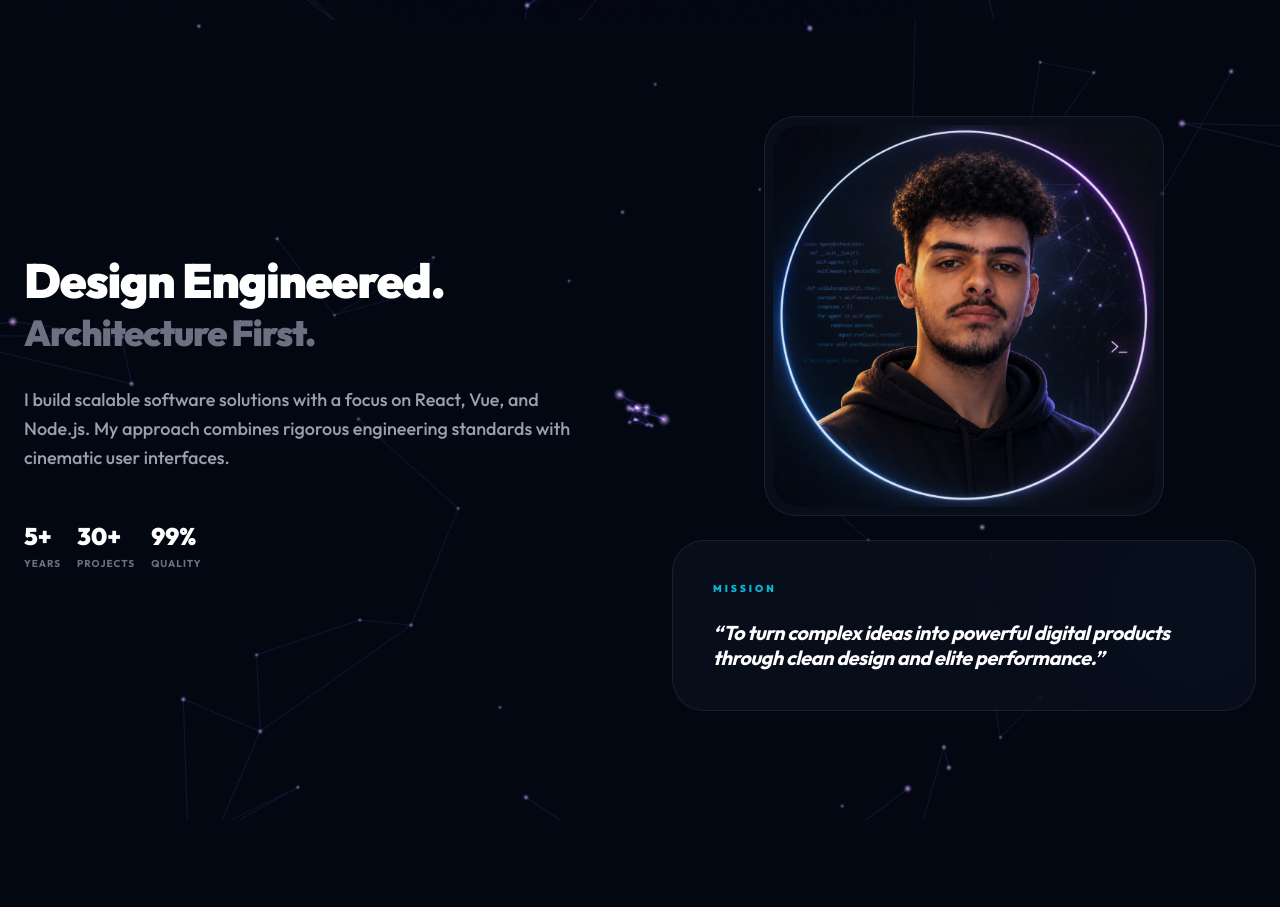
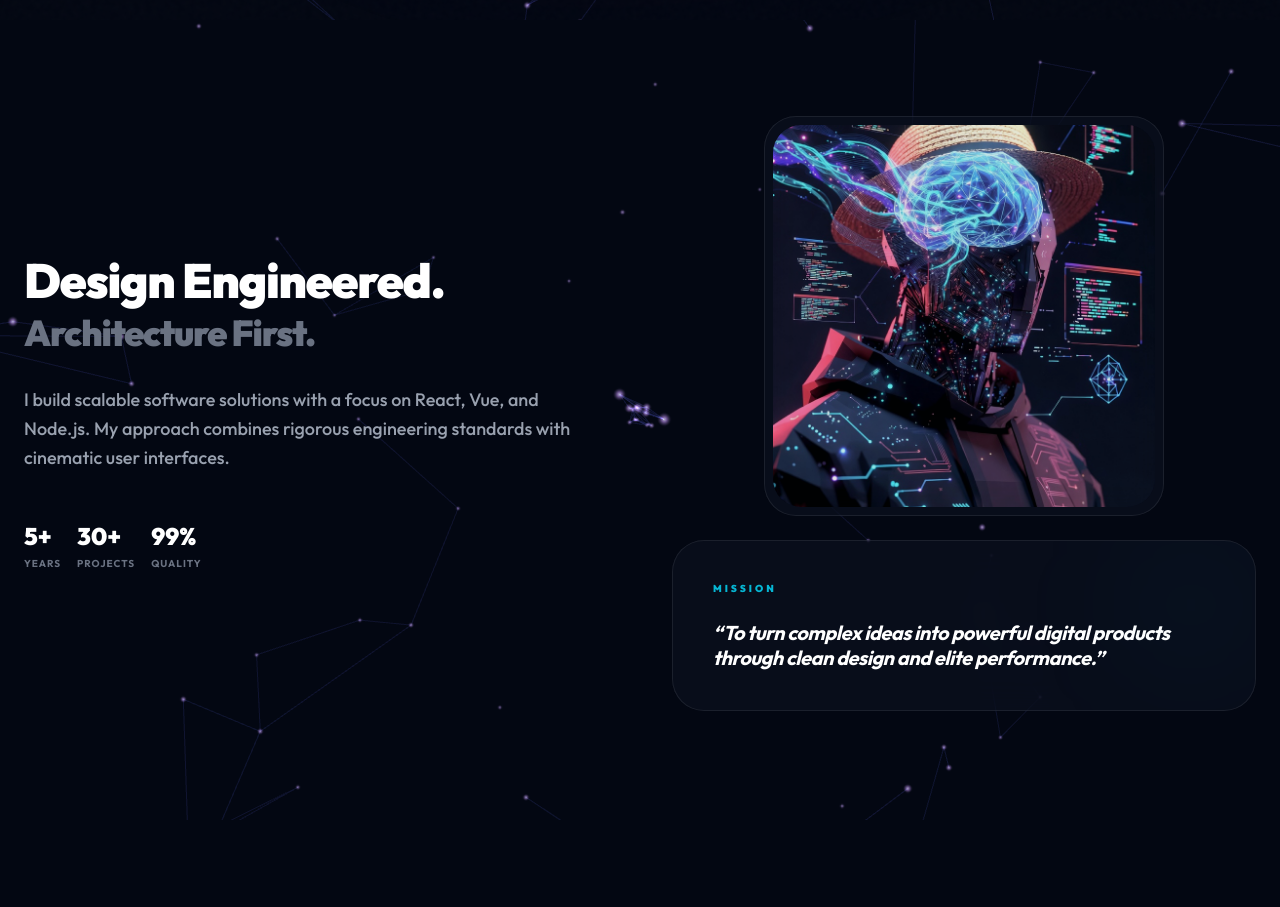
Before and after one commit to aissaP5/Portfolio, a React (Vite) app: page / in a window 1280 px wide. Shown: the part 780-1687 px from the top of the page. Built offline with nearby package versions, Linux system fonts and the light colour scheme.

Commit message:
use image.png instead of aissa.jpg for About section image

```diff
--- a/src/sections/About.tsx
+++ b/src/sections/About.tsx
@@ -1,7 +1,7 @@
 import React from 'react';
 import { motion } from 'framer-motion';
 import { ShieldCheck, Cpu, Code2 } from 'lucide-react';
-import aissaImg from '../assets/aissa.jpg';
+import aboutImg from '../assets/image.png';
 
 export const About: React.FC = () => {
   const statCards = [
@@ -40,7 +40,7 @@ export const About: React.FC = () => {
               whileInView={{ opacity: 1, x: 0 }}
               viewport={{ once: true }}
             >
-              <img src={aissaImg} alt="Aissa (Dark)" className="w-full h-full object-cover rounded-[1.75rem] opacity-90 hover:opacity-100 transition-opacity duration-500" />
+              <img src={aboutImg} alt="About Me" className="w-full h-full object-cover rounded-[1.75rem] opacity-90 hover:opacity-100 transition-opacity duration-500" />
             </motion.div>
 
             <motion.div
```
Also changed, not shown: src/assets/image.png (added).
